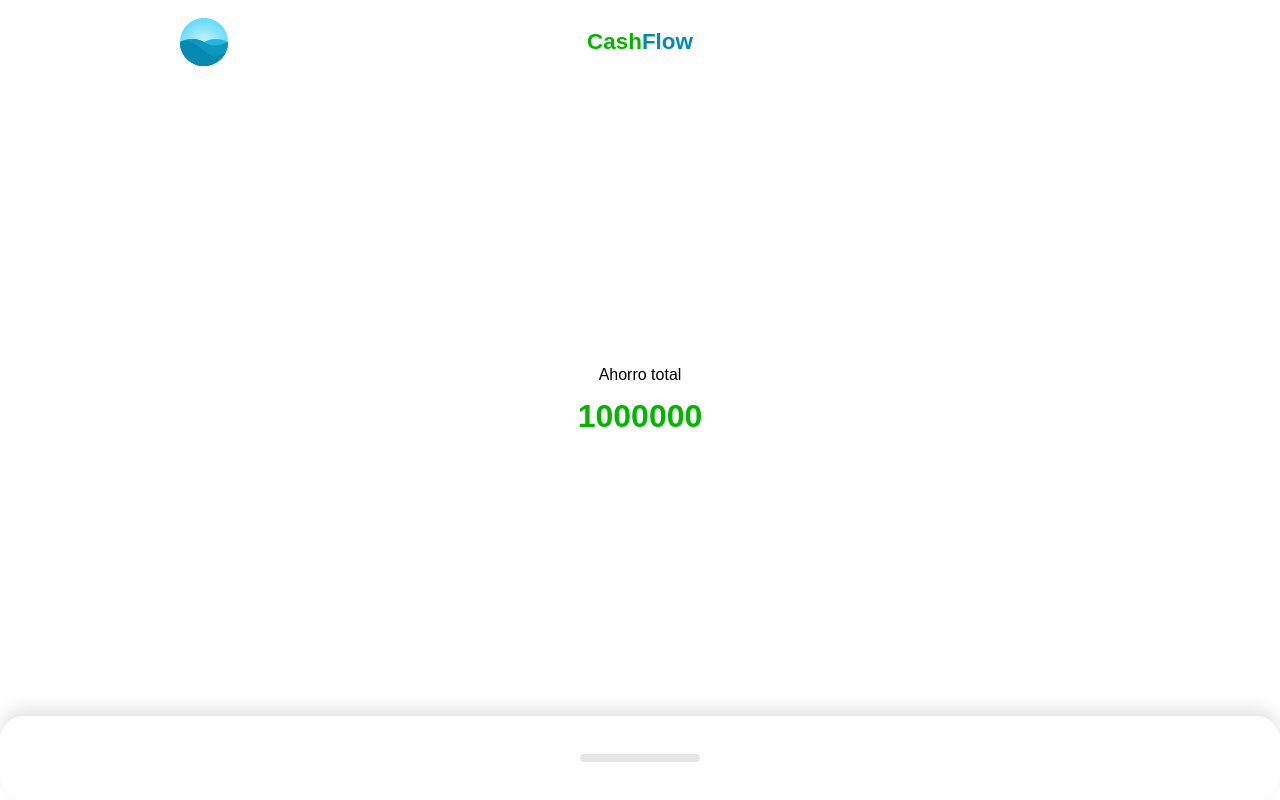
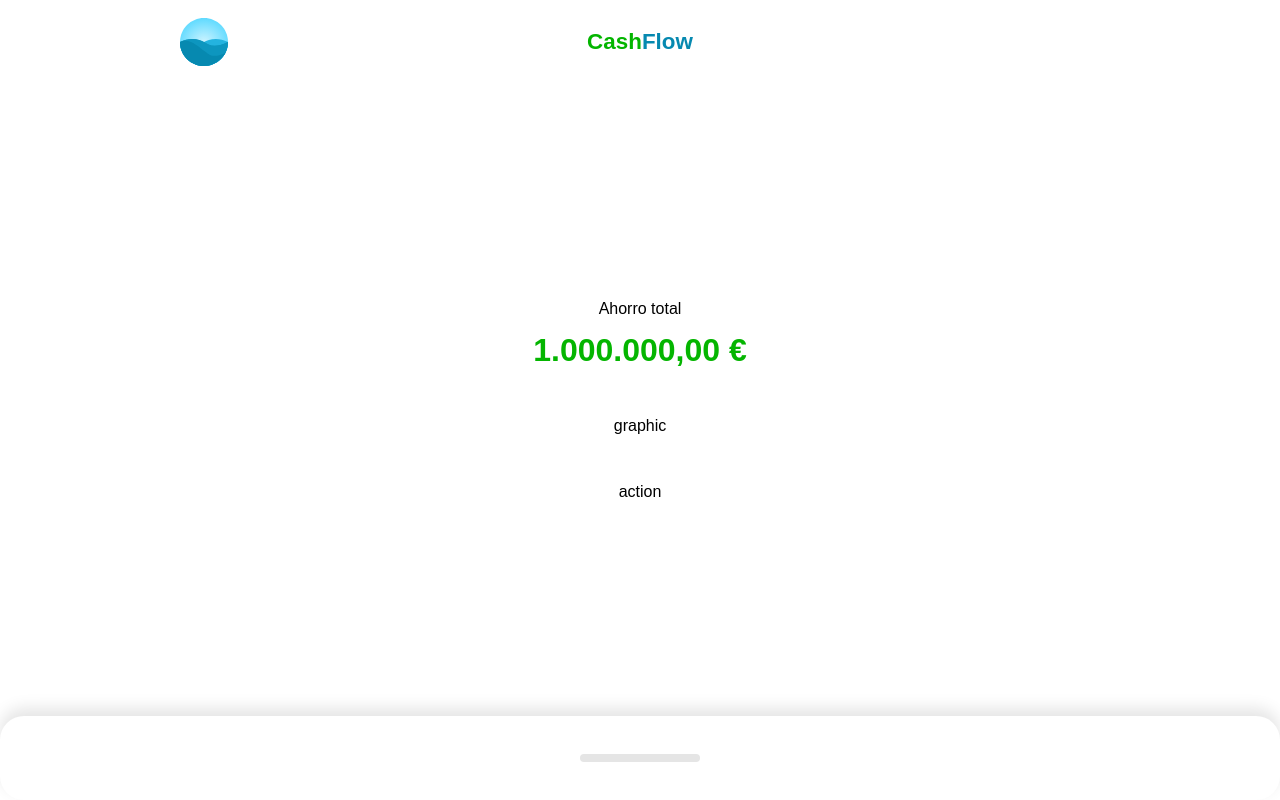
Before and after one commit to JDanielStart/vue-cash-flow, a Vue app: page / in a window 1280 px wide. Built offline with nearby package versions, Linux system fonts and the light colour scheme.

Commit message:
Added euro currency format

```diff
--- a/src/components/Home.vue
+++ b/src/components/Home.vue
@@ -10,7 +10,14 @@
                 :label="label"
                 :total-amount="1000000"
                 :amount="amount"
-            />
+            >
+            <template #graphic>
+                graphic
+            </template>
+            <template #action>
+                action
+            </template>
+            </Resume>
         </template>
     </Layout>
 </template>
--- a/src/components/Resume/Index.vue
+++ b/src/components/Resume/Index.vue
@@ -1,11 +1,24 @@
+<!-- eslint-disable vue/multi-word-component-names -->
 <template>
     <main>
         <p>{{ labelVisual }}</p>
-        <h1>{{ amountVisual }}</h1>
+        <h1>{{ amountCurrency }}</h1>
+        <div class="graphic">
+            <slot name="graphic"></slot>
+        </div>
+        <div class="action">
+            <slot name="action"></slot>
+        </div>
     </main>
 </template>
 
 <script>
+
+    const currencyFormater = new Intl.NumberFormat(("es-ES"), {
+        style: "currency",
+        currency: "EUR",
+    });
+
     export default {
         props: {
             totalLabel: {
@@ -24,12 +37,16 @@
             }
         },
         computed: {
+            labelVisual() {
+                return this.label != null ? this.label : this.totalLabel;
+            },
             amountVisual() {
                 return this.amount !== null ? this.amount : this.totalAmount;
             },
-            labelVisual() {
-                return this.label != null ? this.label : this.totalLabel;
-            },
+            amountCurrency() {
+                return currencyFormater.format(this.amountVisual);
+
+            }
         }
     }
 </script>
--- a/src/components/Resume/Movements.vue
+++ b/src/components/Resume/Movements.vue
@@ -1,3 +1,4 @@
+<!-- eslint-disable vue/multi-word-component-names -->
 <template>
     <div class="movements">Movement</div>
 </template>
```
